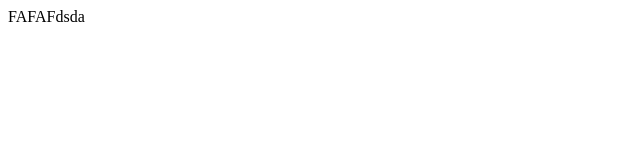
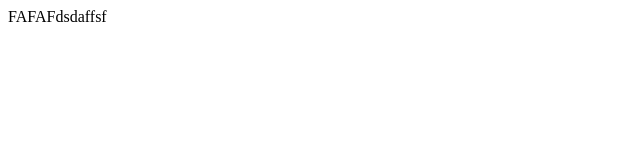
Before and after one commit to valtimperium/git-learn, a plain HTML site: page index.html in a window 1280 px wide. Shown: the full height of the page, 0-640 px from the left. Drawn offline with Linux system fonts and the light colour scheme.

Commit message:
write some text

```diff
--- a/index.html
+++ b/index.html
@@ -7,6 +7,6 @@
     <title>Document</title>
 </head>
 <body>
-    FAFAFdsda
+    FAFAFdsdaffsf
 </body>
 </html>
```
